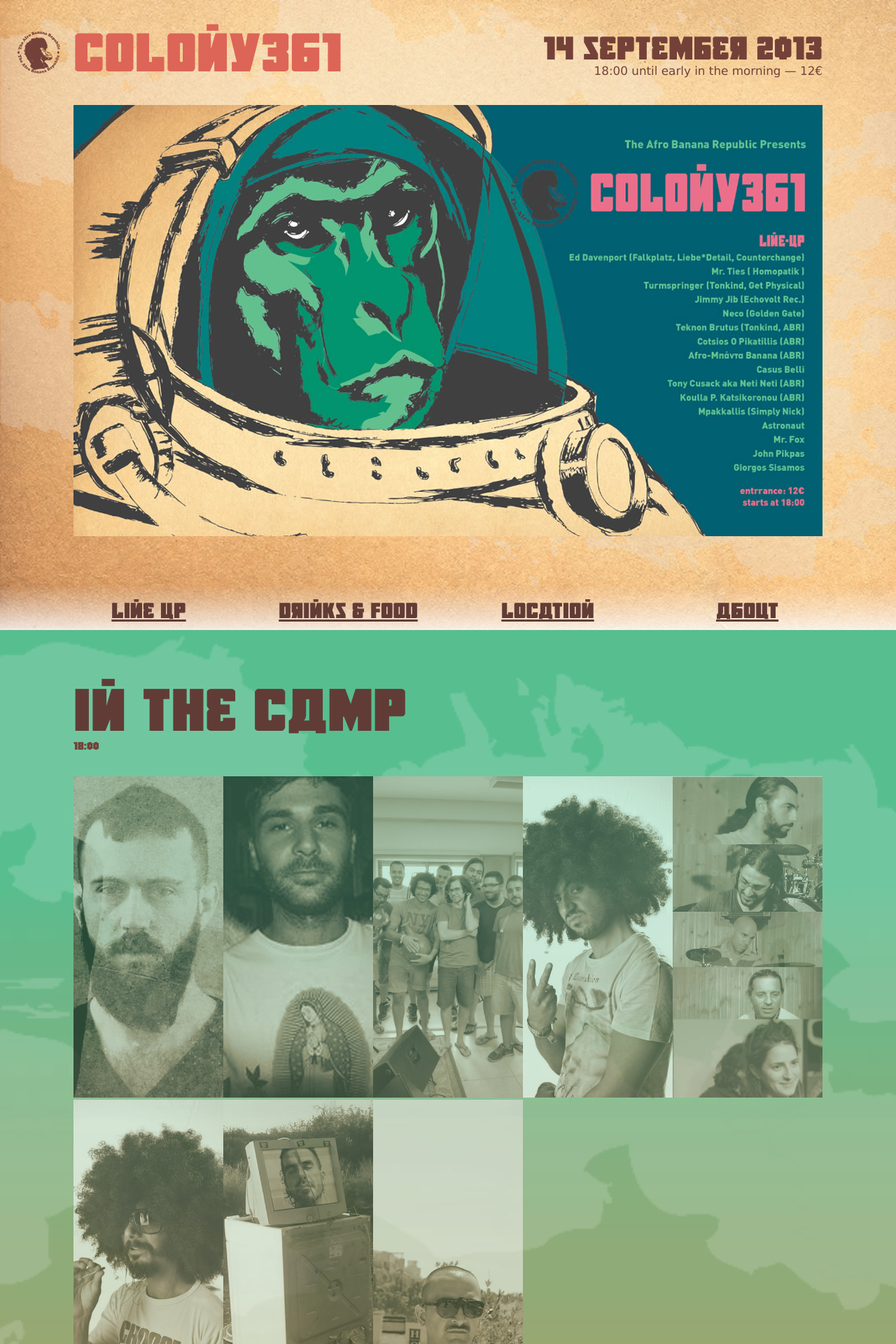
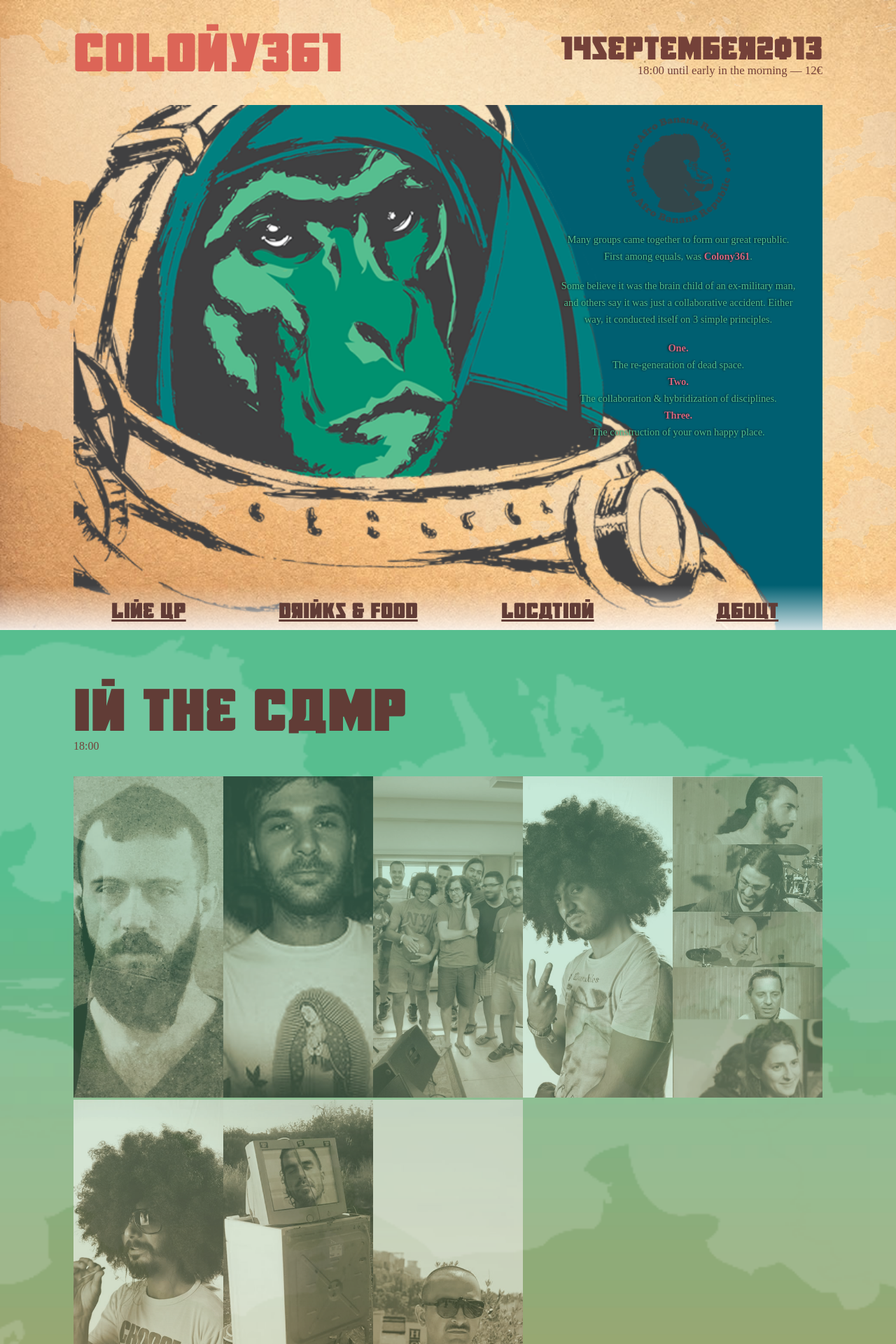
Before and after one commit to afrobanana/colony361, a Jekyll site: the page built from index.html, in a window 1280 px wide. Shown: the top 1920 px of the page at 70% size. Built offline with Jekyll 4.4.1, drawn with Linux system fonts in a browser that asks for light colours.

Commit message:
hero poster

```diff
--- a/_layouts/base.html
+++ b/_layouts/base.html
@@ -31,7 +31,7 @@
         <div class="c361-inner">
             <h1 class="c361-heading"><a href="">{{ site.name }}</a></h1>
             <h2 class="c361-heading c361-date">
-                14 September 2013
+                14September2013
                 <small>18:00 until early in the morning &mdash; 12&euro;</small>
             </h2>
         </div>
@@ -40,7 +40,18 @@
     <section class="c361-content">
         <section class="c361-hero">
             <div class="c361-inner">
-                <div class="c361-hero-media"><img src="{{ site.root }}/static/images/flyer.jpg" width="1070" height="616" class="c361-hero-media-content"></div>
+                <div class="c361-hero-media"><div class="c361-hero-media-content"></div>
+                <div class="c361-hero-text">
+                    <p>Many groups came together to form our great republic. First among equals, was <strong>Colony361</strong>.</p>
+
+                    <p>Some believe it was the brain child of an ex-military man, and others say it was just a collaborative accident. Either way, it conducted itself on 3 simple principles.</p>
+
+                    <ul>
+                        <li><strong>One.</strong> The re-generation of dead space.</li>
+                        <li><strong>Two.</strong> The collaboration &amp; hybridization of disciplines.</li>
+                        <li><strong>Three.</strong> The construction of your own happy place.</li>
+                    </ul>
+                </div>
                 <nav class="c361-nav-global">
                     <h3 class="c361-helper">Navigation</h3>
                     <ol class="nav-horizontal">
```
Also changed, not shown: other parts of _layouts/base.html (+1 -1 lines), static/css/src/base.scss (+50 -18 lines), static/css/main.css, static/images/bg_hero_poster.png (added), static/images/bg_hero_text_logo.png (added).
